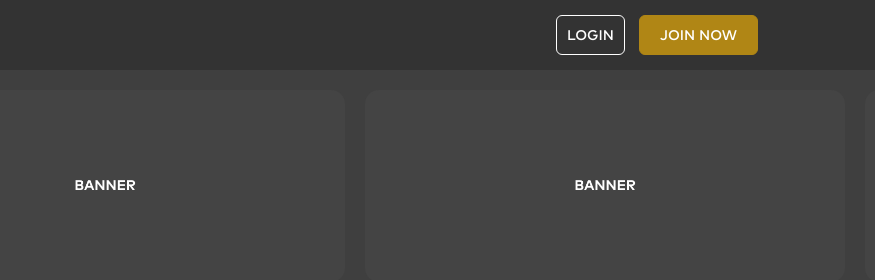
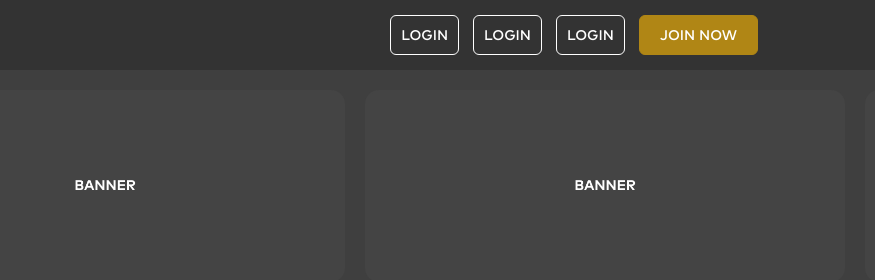
Before and after one commit to JituRaj007/72902-Hugewin-project, a website: page index.html in a window 1280 px wide. Shown: the top 280 px of the page, 405-1280 px from the left. Drawn offline with nearby package versions, Linux system fonts and the light colour scheme; files whose address does not match are found by name.

Commit message:
button added

```diff
--- a/index.html
+++ b/index.html
@@ -45,6 +45,8 @@
 					<div class="logo"> <a href="#"> <figure><img src="assets/images/logo.svg" alt="Logo"></figure></a> </div>
 
 					<div class="header-btn d-flex align-items-center">
+						<a href="#" class="btn btn-white-outline">LOGIN</a>
+						<a href="#" class="btn btn-white-outline">LOGIN</a>
 						<a href="#" class="btn btn-white-outline">LOGIN</a>
 						<a href="#" class="btn">JOIN NOW</a>
 
```
